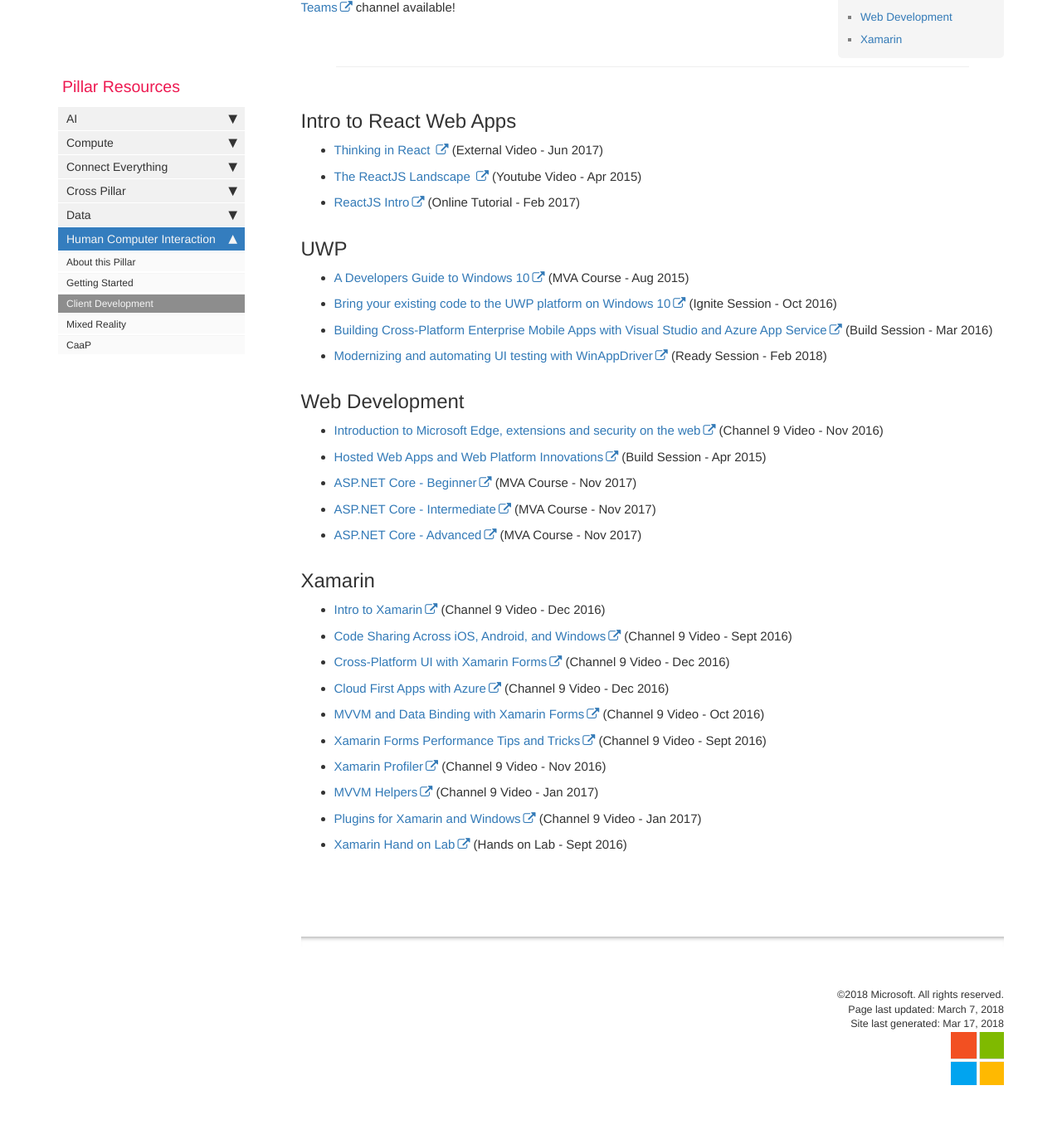
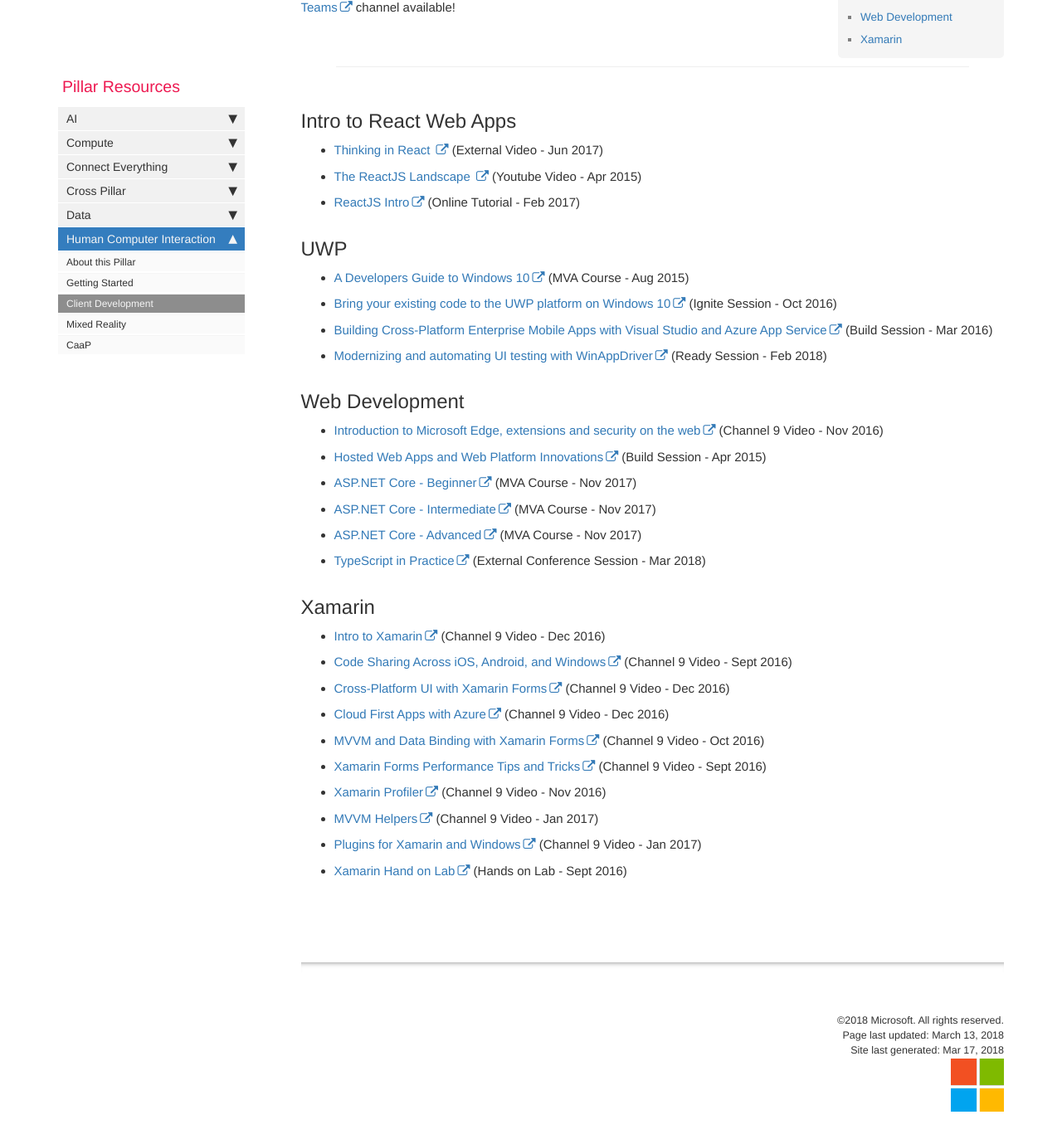
Before and after one commit to microsoft/CSE-Readiness, a Jekyll site: the page built from docs/pages/HCI/hci_client.md, in a window 1280 px wide and 1400 px high, scrolled down 246 px. Shown: the top 1379 px of the window at 83% size. Built offline with Jekyll 4.4.1, drawn with Linux system fonts in a browser that asks for light colours; nearby versions of some CDN libraries; comment, search, counter and statistics services are not loaded.

Commit message:
Update hci_client.md

```diff
--- a/docs/pages/HCI/hci_client.md
+++ b/docs/pages/HCI/hci_client.md
@@ -3,7 +3,7 @@ title: Client App Dev
 keywords: HCI
 sidebar: home_sidebar
 permalink: hci_client.html
-last_updated: March 7, 2018
+last_updated: March 13, 2018
 folder: HCI
 ---
 
@@ -34,6 +34,7 @@ folder: HCI
 - [ASP.NET Core - Beginner](https://mva.microsoft.com/en-US/training-courses/aspnet-core-beginner-18153) (MVA Course - Nov 2017)
 - [ASP.NET Core - Intermediate](https://mva.microsoft.com/en-US/training-courses/aspnet-core-intermediate-18154?l=tigJ5mbeE_8711787171) (MVA Course - Nov 2017)
 - [ASP.NET Core - Advanced](https://mva.microsoft.com/en-US/training-courses/aspnet-core-advanced-18155?l=Rw9sqs7dE_7011787171) (MVA Course - Nov 2017)
+- [TypeScript in Practice](https://www.youtube.com/watch?v=t-4ZsNNA93s&feature=youtu.be) (External Conference Session - Mar 2018)
 
 ## Xamarin
 
```
